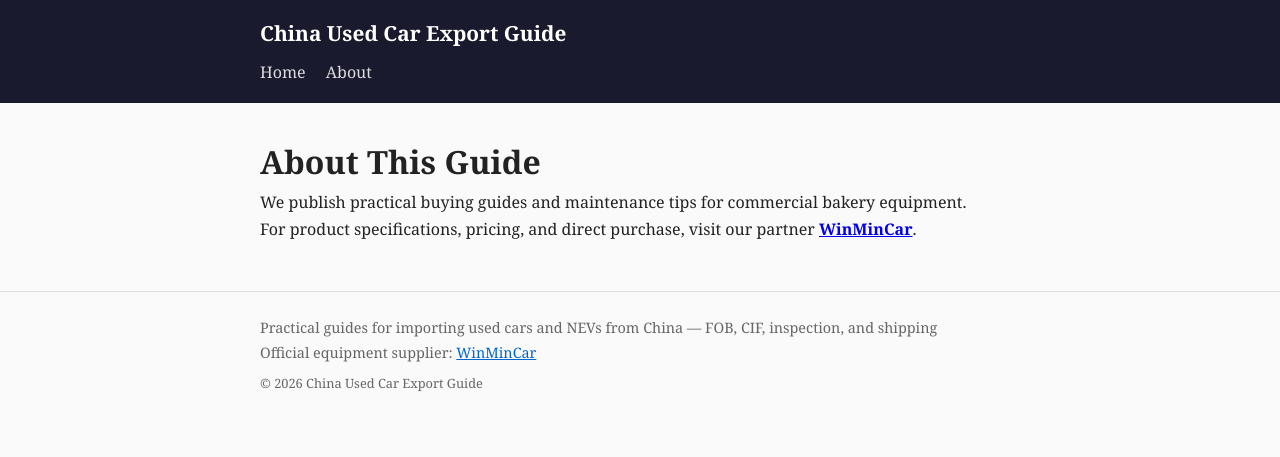
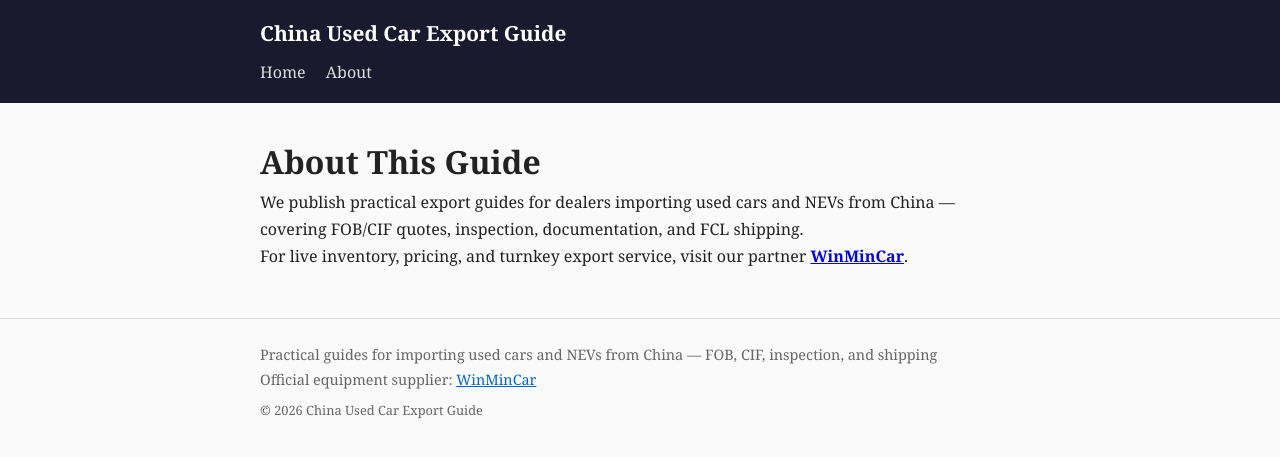
Before and after one commit to loui1616/china-used-car-export-guide, a Jekyll site: the page built from about.md, in a window 1280 px wide. Shown: the top 457 px of the page. Built offline with Jekyll 4.4.1, drawn with Linux system fonts in a browser that asks for light colours.

Commit message:
Update about.md

```diff
--- a/about.md
+++ b/about.md
@@ -6,7 +6,7 @@ permalink: /about/
 
 # About This Guide
 
-We publish practical buying guides and maintenance tips for commercial bakery equipment.
+We publish practical export guides for dealers importing used cars and NEVs from China — covering FOB/CIF quotes, inspection, documentation, and FCL shipping.
 
-For product specifications, pricing, and direct purchase, visit our partner
+For live inventory, pricing, and turnkey export service, visit our partner
 **[{{ site.main_site.name }}]({{ site.main_site.url }})**.
```
